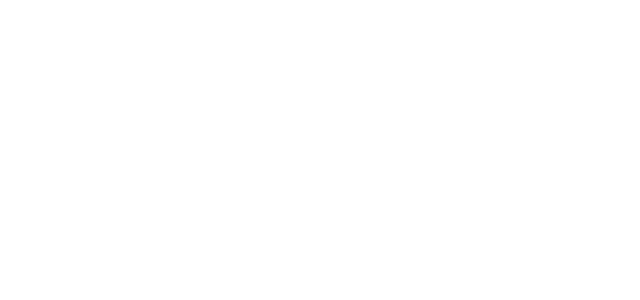
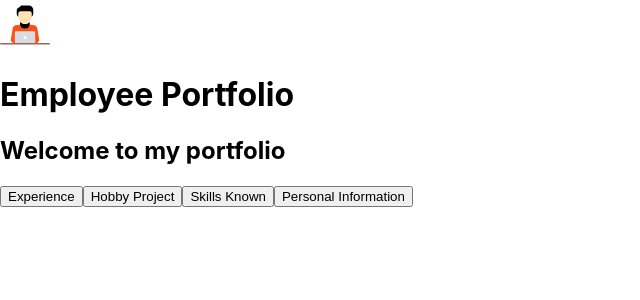
Before and after one commit to deepak0023/portfolio, a React (Create React App) app: page / in a window 1280 px wide. Shown: the top 300 px of the page, without its empty margins (0-640 px from the left). Built offline with nearby package versions, Linux system fonts and the light colour scheme.

Commit message:
Home Page : Add a home component with the common header component

```diff
--- a/src/App.js
+++ b/src/App.js
@@ -1,8 +1,18 @@
+import React, { useState } from 'react';
+import { Route, Switch } from "react-router-dom";
+import Header from './components/Header';
+import Home from './components/Home';
 
 function App() {
   return (
-    <div className="App">
-    </div>
+    <>
+      <Header />
+      <Switch>
+        <Route path="/">
+          <Home />
+        </Route>
+      </Switch>
+    </>
   );
 }
 
--- /dev/null
+++ b/src/components/Header.js
@@ -0,0 +1,47 @@
+import React from 'react';
+
+const Header = () => {
+  return (
+    <header>
+      <div className="logo">
+
+      <svg xmlns="http://www.w3.org/2000/svg" xmlnsXlink="http://www.w3.org/1999/xlink" height="50px" width="50px" version="1.1" id="Capa_1" viewBox="0 0 512 512" xmlSpace="preserve">
+        <g>
+          <g>
+            <path style={{ fill: "#FF4F19" }} d="M400.764,402.012l-18.14-108.591h-0.053c-2.519-14.684-12.614-29.89-29.801-34.702    c-0.212-0.06-0.424-0.106-0.642-0.137l-42.323-6.351c-0.259-0.039-0.812-0.06-1.077-0.06c-2.677,0-4.935,1.996-5.261,4.655    c-2.253,18.298-17.382,32.665-36.85,36.595h-21.241c-19.47-3.93-34.599-18.295-36.847-36.595    c-0.332-2.736-2.796-4.794-5.396-4.652c-0.311-0.018-0.616,0.008-0.942,0.057l-42.323,6.351c-0.217,0.031-0.43,0.078-0.642,0.137    c-17.188,4.812-27.283,20.019-29.801,34.702h-0.053l-18.14,108.591C107.479,421.731,122.597,440,142.67,440H144h224h1.33    C389.403,440,404.52,421.731,400.764,402.012z"/>
+          </g>
+          <g>
+            <path style={{ color: "#FDC88E" }} d="M256,246.87c-18.52,0-35.322-7.947-47.719-20.791c-0.009,7.698-0.289,18.808-2.33,26.915    c1.339,0.818,2.378,2.162,2.58,3.833c2.646,21.529,23.051,37.761,47.469,37.761c24.413,0,44.818-16.235,47.469-37.761    c0.206-1.674,1.222-3.015,2.581-3.831c-2.041-8.107-2.322-19.219-2.331-26.917C291.322,238.923,274.519,246.87,256,246.87z"/>
+          </g>
+          <g>
+            <path style={{ color: "#FFB980" }} d="M302.684,227.056C290.39,239.301,274.025,246.87,256,246.87c-18.52,0-35.322-7.947-47.719-20.791    c-0.009,7.698-0.289,18.808-2.33,26.915c1.339,0.818,2.378,2.162,2.58,3.833c1.17,9.516,5.817,17.989,12.74,24.491    C253.194,276.822,289.426,245.3,302.684,227.056z"/>
+          </g>
+          <g>
+            <path style={{ fill: "#FFE1B2" }} d="M303.717,114.321h-90.133c-14.617,0-26.51,11.893-26.51,26.51v31.812    c0,40.929,30.921,74.227,68.925,74.227s68.925-33.298,68.925-74.227v-37.114C324.925,123.835,315.414,114.321,303.717,114.321z"/>
+          </g>
+          <g>
+            <path style={{ fill: "#7E5449;" }} d="M293.113,56h-68.925c-9.972,0-18.355,6.917-20.612,16.204    c-18.251,2.32-32.407,17.946-32.407,36.816v26.51c0,13.664,5.801,26.411,15.906,35.47v-30.168c0-14.617,11.893-26.51,26.51-26.51    h90.133c11.696,0,21.208,9.514,21.208,21.208v35.464c10.107-9.057,15.906-21.804,15.906-35.464v-31.812    C340.831,77.407,319.426,56,293.113,56z"/>
+          </g>
+          <g>
+            <path style={{ fill: "#D8DCE1" }} d="M352,440H160c-4.418,0-8-3.582-8-8V328c0-4.418,3.582-8,8-8h192c4.418,0,8,3.582,8,8v104    C360,436.418,356.418,440,352,440z"/>
+          </g>
+          <g>
+            <g>
+              <path style={{ fill: "#9F6459" }} d="M504,456H8c-4.422,0-8-3.582-8-8s3.578-8,8-8h496c4.422,0,8,3.582,8,8S508.422,456,504,456z"/>
+            </g>
+          </g>
+          <g>
+            <circle style={{ fill: "#FFFFFF" }} cx="256" cy="384" r="16"/>
+          </g>
+        </g>
+      </svg>
+
+      </div>
+      <div className="title">
+        <h1>Employee Portfolio</h1>
+      </div>
+    </header>
+  )
+}
+
+export default Header;
--- /dev/null
+++ b/src/components/Home.js
@@ -0,0 +1,34 @@
+import React from 'react';
+import { Link } from 'react-router-dom';
+
+const Home = () => {
+  return (
+    <div className="home container">
+      <h2>
+        Welcome to my portfolio
+      </h2>
+      <Link to="/experience">
+        <button>
+          Experience
+        </button>
+      </Link>
+      <Link to="/hobby_projects">
+        <button>
+          Hobby Project
+        </button>
+      </Link>
+      <Link to="/skill">
+        <button>
+          Skills Known
+        </button>
+      </Link>
+      <Link to="/personal_info">
+        <button>
+          Personal Information
+        </button>
+      </Link>
+    </div>
+  )
+}
+
+export default Home;
--- a/src/index.js
+++ b/src/index.js
@@ -2,10 +2,13 @@
 import ReactDOM from 'react-dom/client';
 import './index.css';
 import App from './App';
+import { BrowserRouter as Router } from 'react-router-dom';
 
 const root = ReactDOM.createRoot(document.getElementById('root'));
 root.render(
   <React.StrictMode>
-    <App />
+    <Router>
+      <App />
+    </Router>
   </React.StrictMode>
 );
```
